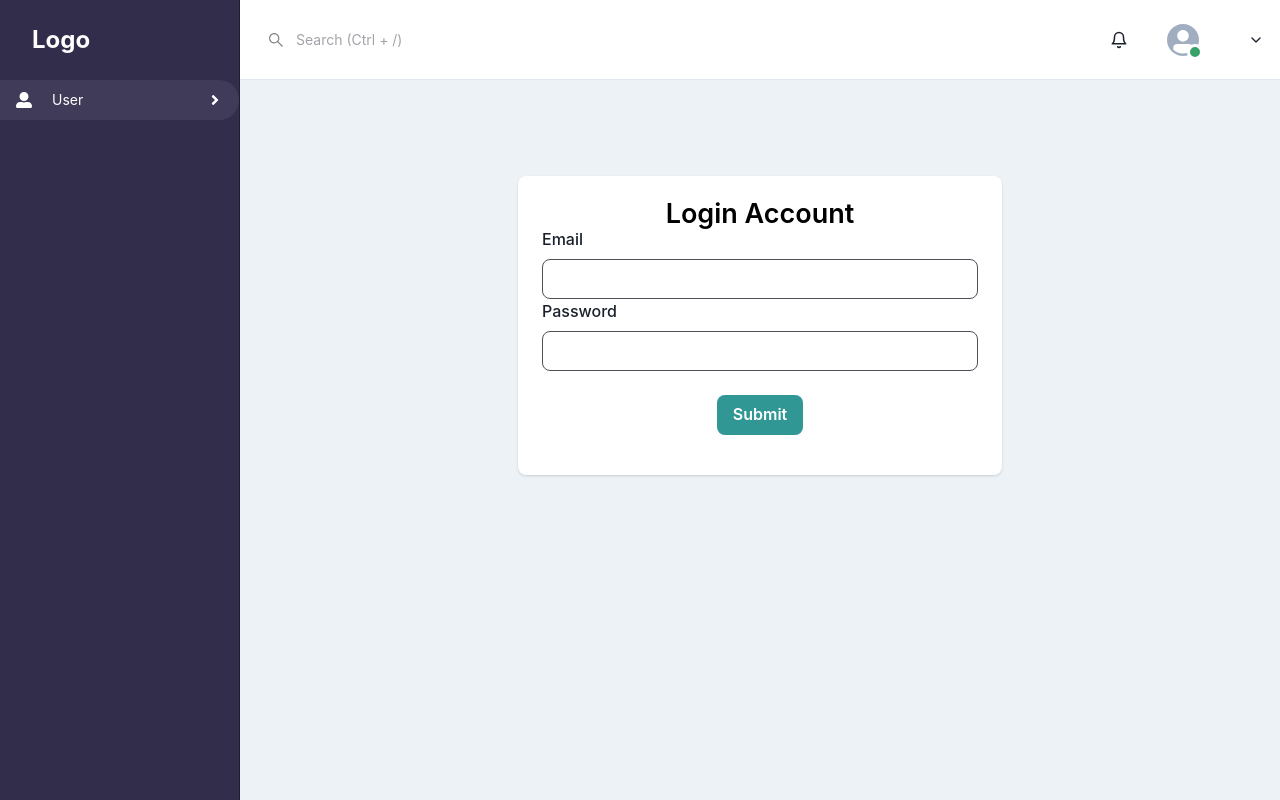
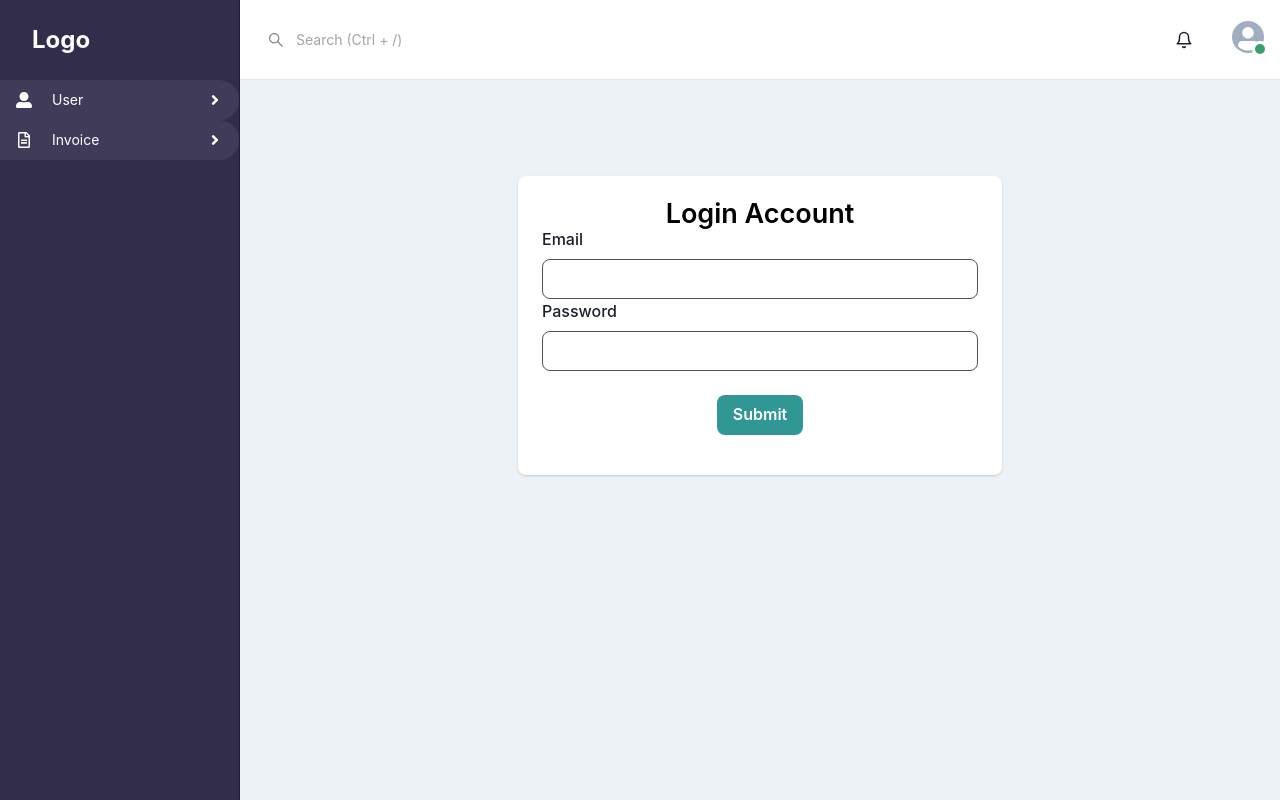
Before and after one commit to vannguyenthi-agilityio/users-manager, a Next.js app: page /Login in a window 1280 px wide. Built offline with nearby package versions, Linux system fonts and the light colour scheme.

Commit message:
feat: update style for menu component

```diff
--- /dev/null
+++ b/src/components/Menu/index.tsx
@@ -0,0 +1,182 @@
+import { useState } from 'react';
+import {
+  Menu as MenuChakra,
+  MenuProps as MenuPropsChakra,
+  MenuButton,
+  MenuList,
+  MenuItem,
+  Text,
+  Flex,
+  Box,
+  HStack,
+  Avatar,
+  AvatarBadge,
+  MenuDivider
+} from '@chakra-ui/react';
+
+import { IconType } from 'react-icons';
+
+import { FaAngleRight, FaAngleDown } from 'react-icons/fa';
+import { FiLogOut } from 'react-icons/fi';
+
+import { CSSTransition } from 'react-transition-group';
+
+interface LinkItemProps {
+  name: string;
+  icon?: IconType;
+}
+
+interface LinksItemProps {
+  links: Array<LinkItemProps>;
+}
+
+interface ItemsMenuProps {
+  label?: string;
+  items?: Array<LinksItemProps>;
+}
+
+interface UserActiveProps {
+  name: string;
+  avatar?: string;
+  role?: string;
+}
+
+interface MenuProps extends MenuPropsChakra {
+  className?: string;
+  userActive?: UserActiveProps;
+  children: React.ReactNode;
+  isIconAngle?: boolean;
+  type?: 'base' | 'sidebar';
+  itemsMenu?: ItemsMenuProps;
+  variant?: 'sidebar' | 'base' | string;
+  size?: 'default' | 'sm' | 'md' | string;
+}
+
+export const Menu = ({
+  userActive = {
+    name: '',
+    avatar: '',
+    role: ''
+  },
+  children,
+  isIconAngle = true,
+  type = 'base',
+  variant = 'base',
+  itemsMenu = {
+    label: 'User',
+    items: [
+      {
+        links: [
+          { name: 'Preview', icon: null },
+          { name: 'Edit', icon: null }
+        ]
+      }
+    ]
+  },
+  isOpen,
+  ...props
+}: MenuProps) => {
+  const [isOpenMenu, setIsOpen] = useState(false);
+  const [menuHeight, setMenuHeight] = useState(0);
+
+  const calcHeight = (length: number) => {
+    setIsOpen(!isOpenMenu);
+    setMenuHeight(60 * length);
+    return;
+  };
+
+  return (
+    <Box>
+      <MenuChakra closeOnSelect={false} variant={variant} {...props}>
+        {({ isOpen }) => (
+          <Box minHeight={isOpen && type !== 'base' ? menuHeight : 'auto'}>
+            <MenuButton
+              color="default.light"
+              w="100%"
+              textAlign="left"
+              onClick={() => calcHeight(itemsMenu?.items[0]?.links?.length)}
+            >
+              {type === 'base' ? (
+                <HStack>
+                  <Avatar w={8} h={8} src={userActive.avatar}>
+                    {!userActive.avatar && (
+                      <AvatarBadge boxSize="16px" bg="green.500" />
+                    )}
+                  </Avatar>
+                </HStack>
+              ) : (
+                <Flex alignItems="center" justifyContent="space-between">
+                  <Flex alignItems="center">
+                    {children}
+                    <Text ml={5}>{itemsMenu.label}</Text>
+                  </Flex>
+                  {isIconAngle && isOpen ? <FaAngleDown /> : <FaAngleRight />}
+                </Flex>
+              )}
+            </MenuButton>
+            <MenuList py={0}>
+              <CSSTransition in="main" timeout={500} unmountOnExit>
+                {type === 'base' ? (
+                  <Box>
+                    <MenuItem>
+                      <Flex py={3}>
+                        <Avatar w={8} h={8} src={userActive.avatar}>
+                          {!userActive.avatar && (
+                            <AvatarBadge boxSize="16px" bg="green.500" />
+                          )}
+                        </Avatar>
+                        <Box ml={4}>
+                          <Text
+                            color="default.grey.600"
+                            fontWeight="600"
+                            fontSize="xl"
+                          >
+                            {userActive.name}
+                          </Text>
+                          <Text color="default.grey.900" mt={2} lineHeight="1">
+                            {userActive.role}
+                          </Text>
+                        </Box>
+                      </Flex>
+                    </MenuItem>
+                    <MenuDivider mt={0} />
+                    {itemsMenu?.items?.map((item) => (
+                      <>
+                        {item?.links?.map((link) => (
+                          <MenuItem>
+                            {link.icon && <link.icon size="20" />}
+                            <Text ml={5} color="default.grey.600">
+                              {link.name}
+                            </Text>
+                          </MenuItem>
+                        ))}
+                        <MenuDivider />
+                      </>
+                    ))}
+                    <MenuItem py={2}>
+                      <FiLogOut size="20" />
+                      <Text ml={5} color="default.grey.600">
+                        Sign out
+                      </Text>
+                    </MenuItem>
+                  </Box>
+                ) : (
+                  <Box ml={{ base: '-10px', md: '-22px' }}>
+                    {itemsMenu?.items?.map((item) =>
+                      item?.links?.map((link) => (
+                        <MenuItem>
+                          {link.icon && <link.icon size="20" />}
+                          <Text ml={5}>{link.name}</Text>
+                        </MenuItem>
+                      ))
+                    )}
+                  </Box>
+                )}
+              </CSSTransition>
+            </MenuList>
+          </Box>
+        )}
+      </MenuChakra>
+    </Box>
+  );
+};
--- a/src/components/SideBar/index.tsx
+++ b/src/components/SideBar/index.tsx
@@ -1,30 +1,36 @@
-import { ReactNode, useState } from 'react';
+import { ReactNode } from 'react';
 import {
   IconButton,
-  Avatar,
-  AvatarBadge,
   Box,
   CloseButton,
   Flex,
   HStack,
-  VStack,
   useColorModeValue,
   Drawer,
   DrawerContent,
   Text,
   useDisclosure,
   BoxProps,
-  FlexProps,
-  Menu,
-  MenuButton,
-  MenuDivider,
-  MenuItem,
-  MenuList
+  FlexProps
 } from '@chakra-ui/react';
-import { FiMenu, FiBell, FiChevronDown } from 'react-icons/fi';
-import { FaUserAlt, FaSistrix, FaGenderless, FaAngleRight, FaAngleDown } from 'react-icons/fa';
+import {
+  FiMenu,
+  FiBell,
+  FiUser,
+  FiMail,
+  FiSettings,
+  FiDollarSign,
+  FiMessageCircle
+} from 'react-icons/fi';
+import {
+  FaUserAlt,
+  FaSistrix,
+  FaGenderless,
+  FaRegFileAlt
+} from 'react-icons/fa';
 
-import { CSSTransition } from 'react-transition-group';
+// Components
+import { Menu } from '../Menu';
 
 interface SidebarProps extends BoxProps {
   onClose: () => void;
@@ -34,9 +40,51 @@ interface SidebarMobileProps extends FlexProps {
   onOpen: () => void;
 }
 
-const SidebarContent = ({ onClose, ...rest }: SidebarProps) => {
-  const [isOpenMenu, setIsOpen] = useState(false);
-  return (
+const itemsUserMenu = {
+  label: 'User',
+  items: [
+    {
+      links: [
+        { name: 'List', icon: FaGenderless },
+        { name: 'View', icon: FaGenderless }
+      ]
+    }
+  ]
+};
+
+const itemsInvoiceMenu = {
+  label: 'Invoice',
+  items: [
+    {
+      links: [
+        { name: 'List', icon: FaGenderless },
+        { name: 'Preview', icon: FaGenderless },
+        { name: 'Edit', icon: FaGenderless }
+      ]
+    }
+  ]
+};
+
+const itemsMenuHeader = {
+  label: '',
+  items: [
+    {
+      links: [
+        { name: 'Profile', icon: FiUser },
+        { name: 'Inbox', icon: FiMail },
+        { name: 'Chat', icon: FiMessageCircle }
+      ]
+    },
+    {
+      links: [
+        { name: 'Setting', icon: FiSettings },
+        { name: 'Pricing', icon: FiDollarSign }
+      ]
+    }
+  ]
+};
+
+const SidebarContent = ({ onClose, ...rest }: SidebarProps) => (
   <Box
     transition="3s ease"
     bgColor="secondary.200"
@@ -56,38 +104,14 @@ const SidebarContent = ({ onClose, ...rest }: SidebarProps) => {
         onClick={onClose}
       />
     </Flex>
-      <Menu
-        closeOnSelect={false}
-        variant="sidebar"
-      >
-        <MenuButton
-          color="default.light"
-          w="100%"
-          textAlign="left"
-          onClick={() => {
-            setIsOpen(!isOpenMenu) }
-          }
-        >
-          <Flex alignItems="center" justifyContent="space-between">
-            <Flex alignItems="center">
+    <Menu type="sidebar" variant="sidebar" itemsMenu={itemsUserMenu}>
       <FaUserAlt />
-              <Text ml={5}>User</Text>
-            </Flex>
-            {isOpenMenu ? <FaAngleDown /> : <FaAngleRight />}
-          </Flex>
-        </MenuButton>
-        <MenuList pl={2} py={0}>
-          <CSSTransition in="main" timeout={500} unmountOnExit>
-            <Box ml={{ base: '-10px', md: '-22px' }}>
-              <MenuItem><FaGenderless size="20" /> <Text ml={5}>List</Text></MenuItem>
-              <MenuItem><FaGenderless size="20" /> <Text ml={5}>View</Text></MenuItem>
-            </Box>
-          </CSSTransition>
-        </MenuList>
+    </Menu>
+    <Menu type="sidebar" variant="sidebar" itemsMenu={itemsInvoiceMenu}>
+      <FaRegFileAlt />
     </Menu>
   </Box>
-  )
-};
+);
 
 const MobileNav = ({ onOpen, ...rest }: SidebarMobileProps) => (
   <Flex
@@ -139,35 +163,16 @@ const MobileNav = ({ onOpen, ...rest }: SidebarMobileProps) => (
           icon={<FiBell />}
         />
         <Flex alignItems="center">
-          <Menu size="sm">
-            <MenuButton
-              py={2}
-              transition="all 0.3s"
-              _focus={{ boxShadow: 'none' }}
+          <Menu
+            size="sm"
+            type="base"
+            userActive={{
+              name: 'John Doe',
+              role: 'Admin'
+            }}
+            itemsMenu={itemsMenuHeader}
           >
-              <HStack>
-                <Avatar w={8} h={8}>
-                  <AvatarBadge boxSize="16px" bg="green.500" />
-                </Avatar>
-                <VStack
-                  display={{ base: 'none', md: 'flex' }}
-                  alignItems="flex-start"
-                  spacing="1px"
-                  ml="2"
-                >
-                  <Text fontSize="sm">Jone</Text>
-                </VStack>
-                <Box display={{ base: 'none', md: 'flex' }}>
-                  <FiChevronDown />
-                </Box>
-              </HStack>
-            </MenuButton>
-            <MenuList>
-              <MenuItem>Profile</MenuItem>
-              <MenuItem>Settings</MenuItem>
-              <MenuDivider />
-              <MenuItem>Sign out</MenuItem>
-            </MenuList>
+            <></>
           </Menu>
         </Flex>
       </HStack>
--- /dev/null
+++ b/src/constants/common.ts
@@ -0,0 +1,3 @@
+export const LINKS = {
+  AVATAR_PLACEHOLDER: 'https://bit.ly/broken-link'
+};
--- a/src/themes/chakra.ts
+++ b/src/themes/chakra.ts
@@ -7,6 +7,7 @@ import { colors } from './commons/colors';
 import { lineHeights } from './commons/lineHeights';
 import { space } from './commons/spacing';
 import { radii } from './commons/borderRadius';
+import { shadows } from './commons/shadows';
 
 // Components
 import { Text } from './components/text';
@@ -36,6 +37,7 @@ const overrides = {
   colors,
   space,
   radii,
+  shadows,
   lineHeights
 };
 
--- a/src/themes/commons/colors.ts
+++ b/src/themes/commons/colors.ts
@@ -17,7 +17,8 @@ export const colors = {
       500: 'rgba(58, 53, 65, 0.6)',
       600: 'rgba(58, 53, 65, 0.87)',
       700: 'rgba(58, 53, 65, 0.22)',
-      800: 'rgba(231, 227, 252, 0.08)'
+      800: 'rgba(231, 227, 252, 0.08)',
+      900: 'rgba(58, 53, 65, 0.38)'
     },
     green: {
       100: 'rgb(86, 202, 0)'
--- /dev/null
+++ b/src/themes/commons/shadows.ts
@@ -0,0 +1,3 @@
+export const shadows = {
+  sidebar: 'rgb(19 17 32 / 42%) 0px 4px 8px -4px'
+};
--- a/src/themes/components/menu.ts
+++ b/src/themes/components/menu.ts
@@ -48,21 +48,25 @@ export const Menu = {
       item: {
         color: 'default.light',
         bg: 'transparent',
+        pl: 5,
         borderRadius: 'sidebar',
         _hover: {
           bg: 'default.grey.800'
         },
         _expanded: {
-          boxShadow: 'rgb(19 17 32 / 42%) 0px 4px 8px -4px',
-          backgroundImage: 'linear-gradient(98deg, rgb(198, 167, 254), rgb(145, 85, 253) 94%)'
+          boxShadow: 'sidebar',
+          backgroundImage:
+            'linear-gradient(98deg, rgb(198, 167, 254), rgb(145, 85, 253) 94%)'
         },
         _focus: {
-          boxShadow: 'rgb(19 17 32 / 42%) 0px 4px 8px -4px',
-          backgroundImage: 'linear-gradient(98deg, rgb(198, 167, 254), rgb(145, 85, 253) 94%)'
+          boxShadow: 'sidebar',
+          backgroundImage:
+            'linear-gradient(98deg, rgb(198, 167, 254), rgb(145, 85, 253) 94%)'
         },
         _active: {
-          boxShadow: 'rgb(19 17 32 / 42%) 0px 4px 8px -4px',
-          backgroundImage: 'linear-gradient(98deg, rgb(198, 167, 254), rgb(145, 85, 253) 94%)'
+          boxShadow: 'sidebar',
+          backgroundImage:
+            'linear-gradient(98deg, rgb(198, 167, 254), rgb(145, 85, 253) 94%)'
         }
       },
       menu: {
```
Lines whose indentation alone changed are shown as unchanged.
